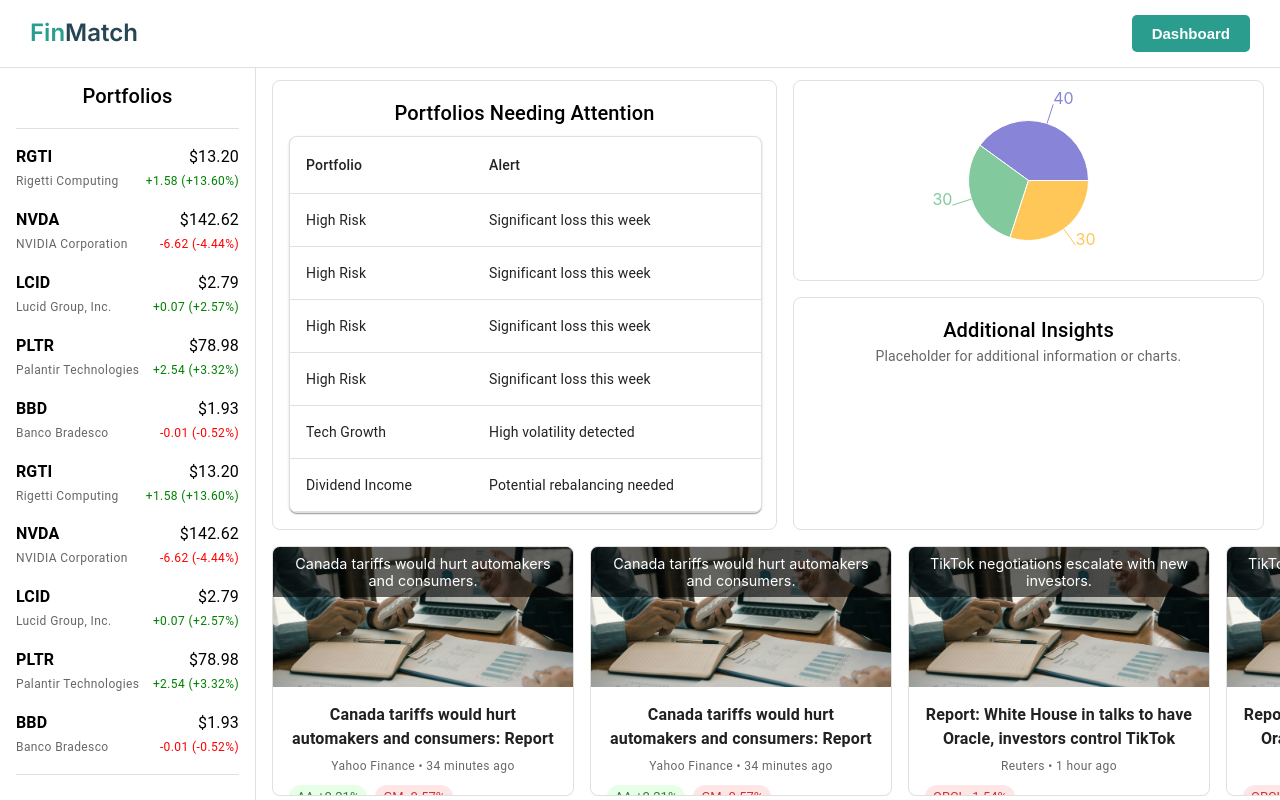
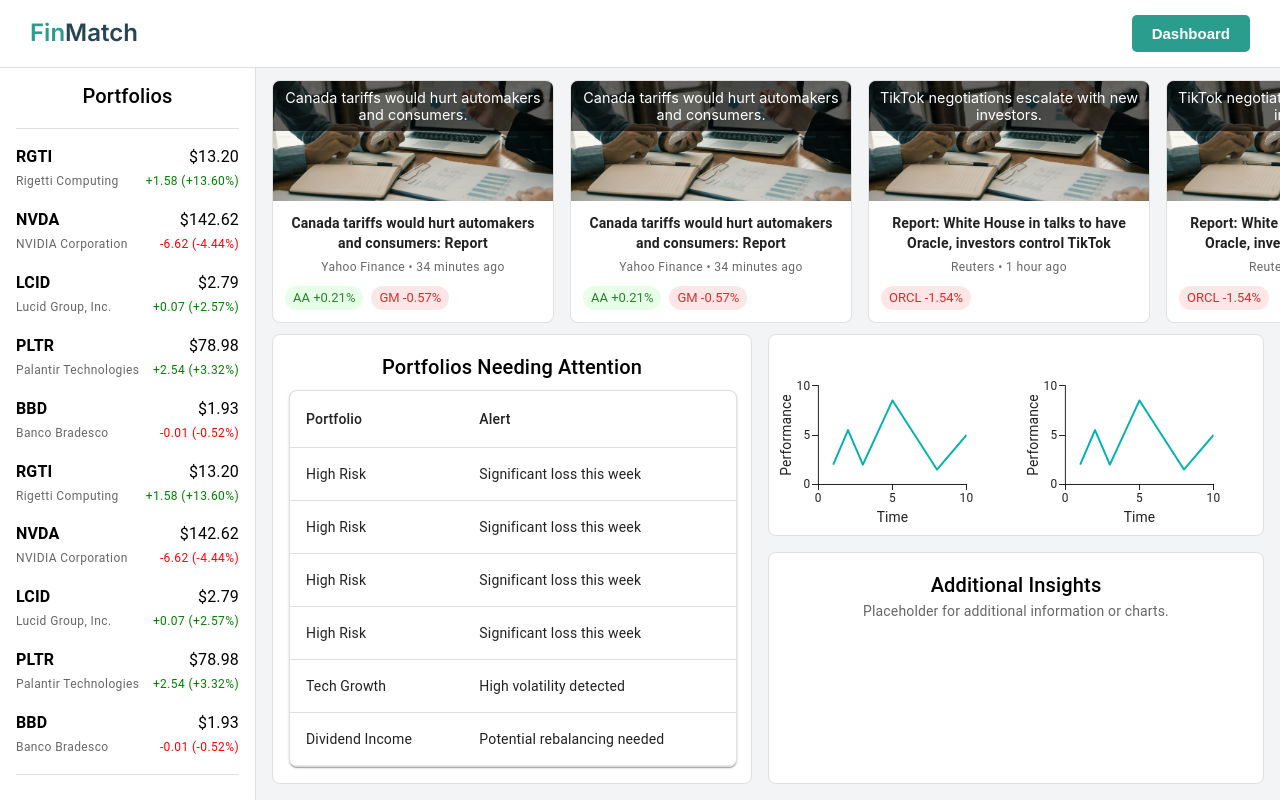
Before and after one commit to Andrew-J-Li/fin-match, a React (Create React App) app in the folder frontend/: page /dashboard in a window 1280 px wide. Built offline with nearby package versions, Linux system fonts and the light colour scheme; a web font is replaced by a local one.

Commit message:
fixes on dashboard

```diff
--- a/frontend/package.json
+++ b/frontend/package.json
@@ -6,6 +6,7 @@
     "@emotion/react": "^11.14.0",
     "@emotion/styled": "^11.14.0",
     "@mui/material": "^6.4.1",
+    "@mui/x-charts": "^7.24.1",
     "cra-template": "1.2.0",
     "lucide-react": "^0.474.0",
     "react": "^19.0.0",
--- a/frontend/src/pages/Dashboard.js
+++ b/frontend/src/pages/Dashboard.js
@@ -13,6 +13,7 @@
   Chip,
 } from "@mui/material";
 import Sidebar from "../components/Sidebar";
+import { LineChart } from "@mui/x-charts";
 import { PieChart, Pie, Cell, ResponsiveContainer } from "recharts";
 
 const news = [
@@ -39,8 +40,7 @@
     image: require("../assets/finadvisor.png"),
   },
   {
-    title:
-      "Report: White House in talks to have Oracle, investors control TikTok",
+    title: "Report: White House in talks to have Oracle, investors control TikTok",
     source: "Reuters",
     time: "1 hour ago",
     tickers: [{ symbol: "ORCL", performance: "-1.54%" }],
@@ -48,8 +48,7 @@
     image: require("../assets/finadvisor.png"),
   },
   {
-    title:
-      "Report: White House in talks to have Oracle, investors control TikTok",
+    title: "Report: White House in talks to have Oracle, investors control TikTok",
     source: "Reuters",
     time: "1 hour ago",
     tickers: [{ symbol: "ORCL", performance: "-1.54%" }],
@@ -57,8 +56,7 @@
     image: require("../assets/finadvisor.png"),
   },
   {
-    title:
-      "Report: White House in talks to have Oracle, investors control TikTok",
+    title: "Report: White House in talks to have Oracle, investors control TikTok",
     source: "Reuters",
     time: "1 hour ago",
     tickers: [{ symbol: "ORCL", performance: "-1.54%" }],
@@ -71,17 +69,17 @@
   {
     portfolio: "High Risk",
     alert: "Significant loss this week",
-    data: [40, 30, 30],
+    data: [30, 20, 50],
   },
   {
     portfolio: "High Risk",
     alert: "Significant loss this week",
-    data: [40, 30, 30],
+    data: [25, 50, 25],
   },
   {
     portfolio: "High Risk",
     alert: "Significant loss this week",
-    data: [40, 30, 30],
+    data: [20, 60, 30],
   },
   {
     portfolio: "High Risk",
@@ -100,12 +98,6 @@
   },
 ];
 
-const pieData = [
-  { name: "Equities", value: 40, color: "#8884d8" },
-  { name: "Bonds", value: 30, color: "#82ca9d" },
-  { name: "Cash", value: 30, color: "#ffc658" },
-];
-
 export default function Dashboard() {
   const [selectedData, setSelectedData] = useState(alerts[0].data);
 
@@ -115,22 +107,107 @@
 
   return (
     <Box display="flex" height="100vh">
-      {/* Sidebar */}
       <Sidebar />
 
-      {/* Main Content */}
-      {/* Main Layout */}
-      <Box display="flex" flexDirection="column" height="100vh" width="80%">
-        {/* Top Section: Alerts and Pie Chart */}
+      <Box display="flex" flexDirection="column" height="100vh" width="80%" backgroundColor="#f3f4f6">
+        <Box
+          sx={{
+            display: "flex",
+            gap: 2,
+            paddingX: 2,
+            overflowX: "auto",
+            height: "40vh",
+            paddingTop: 10,
+            "&::-webkit-scrollbar": {
+              height: "8px",
+              backgroundColor: "#f7fafc",
+            },
+            "&::-webkit-scrollbar-thumb": {
+              backgroundColor: "#c4c4c4",
+              borderRadius: "4px",
+            },
+            "&::-webkit-scrollbar-thumb:hover": {
+              backgroundColor: "#a0a0a0",
+            },
+          }}
+        >
+          {news.map((item, index) => (
+            <Card
+              key={index}
+              sx={{
+                width: 280,
+                height: "fit-content",
+                borderRadius: 2,
+                overflow: "hidden",
+                flexShrink: 0,
+              }}
+              variant="outlined"
+            >
+              <Box
+                sx={{
+                  position: "relative",
+                  height: "120px",
+                  backgroundImage: `url(${item.image})`,
+                  backgroundSize: "cover",
+                  backgroundPosition: "center",
+                }}
+              >
+                <Box
+                  sx={{
+                    position: "absolute",
+                    top: 0,
+                    left: 0,
+                    right: 0,
+                    backgroundColor: "rgba(0, 0, 0, 0.6)",
+                    padding: 1,
+                    color: "white",
+                    fontSize: "0.9rem",
+                  }}
+                >
+                  {item.summary}
+                </Box>
+              </Box>
+              <Box sx={{ padding: 1.5 }}>
+                <Typography variant="body2" fontWeight="bold" gutterBottom>
+                  {item.title}
+                </Typography>
+                <Typography
+                  variant="caption"
+                  color="textSecondary"
+                  display="block"
+                >
+                  {item.source} • {item.time}
+                </Typography>
+                <Box sx={{ display: "flex", gap: 1, marginTop: 1 }}>
+                  {item.tickers.map((ticker, idx) => (
+                    <Chip
+                      key={idx}
+                      label={`${ticker.symbol} ${ticker.performance}`}
+                      size="small"
+                      sx={{
+                        backgroundColor: ticker.performance.startsWith("-")
+                          ? "#ffe6e6"
+                          : "#e6ffe6",
+                        color: ticker.performance.startsWith("-")
+                          ? "#d32f2f"
+                          : "#2e7d32",
+                      }}
+                    />
+                  ))}
+                </Box>
+              </Box>
+            </Card>
+          ))}
+        </Box>
         <Box
           display="flex"
-          flex={1}
+          flex={0.6}
           gap={2}
           paddingX={2}
-          paddingTop={10}
+          paddingTop={1}
           paddingBottom={2}
         >
-          {/* Alerts Table Section */}
+
           <Box
             sx={{
               width: "50%",
@@ -173,7 +250,6 @@
             </TableContainer>
           </Box>
 
-          {/* Pie Chart Section */}
           <Box
             sx={{
               width: "50%",
@@ -189,28 +265,47 @@
                 borderRadius: 2,
                 backgroundColor: "white",
                 display: "flex",
-                justifyContent: "center",
+                justifyContent: "space-evenly",
                 alignItems: "center",
+
               }}
             >
-              <ResponsiveContainer width="100%" height="100%">
-                <PieChart>
-                  <Pie
-                    data={pieData}
-                    dataKey="value"
-                    nameKey="name"
-                    cx="50%"
-                    cy="50%"
-                    outerRadius={60}
-                    fill="#8884d8"
-                    label
-                  >
-                    {pieData.map((entry, index) => (
-                      <Cell key={`cell-${index}`} fill={entry.color} />
-                    ))}
-                  </Pie>
-                </PieChart>
-              </ResponsiveContainer>
+              <LineChart
+                xAxis={[{
+                  data: [1, 2, 3, 5, 8, 10],
+                  label: "Time"
+                }]}
+                yAxis={[{
+                  label: "Performance"
+                }]}
+                series={[
+                  {
+                    data: [2, 5.5, 2, 8.5, 1.5, 5],
+                    curve: "linear",
+                    showMark: false
+                  },
+                ]}
+                width={250}
+                height={200}
+              />
+              <LineChart
+                xAxis={[{
+                  data: [1, 2, 3, 5, 8, 10],
+                  label: "Time"
+                }]}
+                yAxis={[{
+                  label: "Performance"
+                }]}
+                series={[
+                  {
+                    data: [2, 5.5, 2, 8.5, 1.5, 5],
+                    curve: "linear",
+                    showMark: false
+                  },
+                ]}
+                width={250}
+                height={200}
+              />
             </Box>
             <Box
               sx={{
@@ -228,98 +323,6 @@
             </Box>
           </Box>
         </Box>
-
-        {/* Latest News Section */}
-        <Box
-          sx={{
-            display: "flex",
-            gap: 2,
-            paddingX:2,
-            overflowX: "auto",
-            paddingBottom: 0.5,
-            "&::-webkit-scrollbar": {
-              height: "8px",
-              backgroundColor: "#f7fafc",
-            },
-            "&::-webkit-scrollbar-thumb": {
-              backgroundColor: "#c4c4c4",
-              borderRadius: "4px",
-            },
-            "&::-webkit-scrollbar-thumb:hover": {
-              backgroundColor: "#a0a0a0",
-            },
-          }}
-        >
-          {news.map((item, index) => (
-            <Card
-              key={index}
-              sx={{
-                width: 300,
-                borderRadius: 2,
-                overflow: "hidden",
-                flexShrink: 0,
-              }}
-              variant="outlined"
-            >
-              {/* Image with Overlay */}
-              <Box
-                sx={{
-                  position: "relative",
-                  height: 140,
-                  backgroundImage: `url(${item.image})`,
-                  backgroundSize: "cover",
-                  backgroundPosition: "center",
-                }}
-              >
-                <Box
-                  sx={{
-                    position: "absolute",
-                    top: 0,
-                    left: 0,
-                    right: 0,
-                    backgroundColor: "rgba(0, 0, 0, 0.6)",
-                    padding: 1,
-                    color: "white",
-                    fontSize: "0.9rem",
-                  }}
-                >
-                  {item.summary}
-                </Box>
-              </Box>
-
-              {/* Content Below Image */}
-              <Box sx={{ padding: 2 }}>
-                <Typography variant="body1" fontWeight="bold" gutterBottom>
-                  {item.title}
-                </Typography>
-                <Typography
-                  variant="caption"
-                  color="textSecondary"
-                  display="block"
-                >
-                  {item.source} • {item.time}
-                </Typography>
-                <Box sx={{ display: "flex", gap: 1, marginTop: 1 }}>
-                  {item.tickers.map((ticker, idx) => (
-                    <Chip
-                      key={idx}
-                      label={`${ticker.symbol} ${ticker.performance}`}
-                      size="small"
-                      sx={{
-                        backgroundColor: ticker.performance.startsWith("-")
-                          ? "#ffe6e6"
-                          : "#e6ffe6",
-                        color: ticker.performance.startsWith("-")
-                          ? "#d32f2f"
-                          : "#2e7d32",
-                      }}
-                    />
-                  ))}
-                </Box>
-              </Box>
-            </Card>
-          ))}
-        </Box>
       </Box>
     </Box>
   );
```
Also changed, not shown: 1 other file (tests, documents, lock files or other folders).
